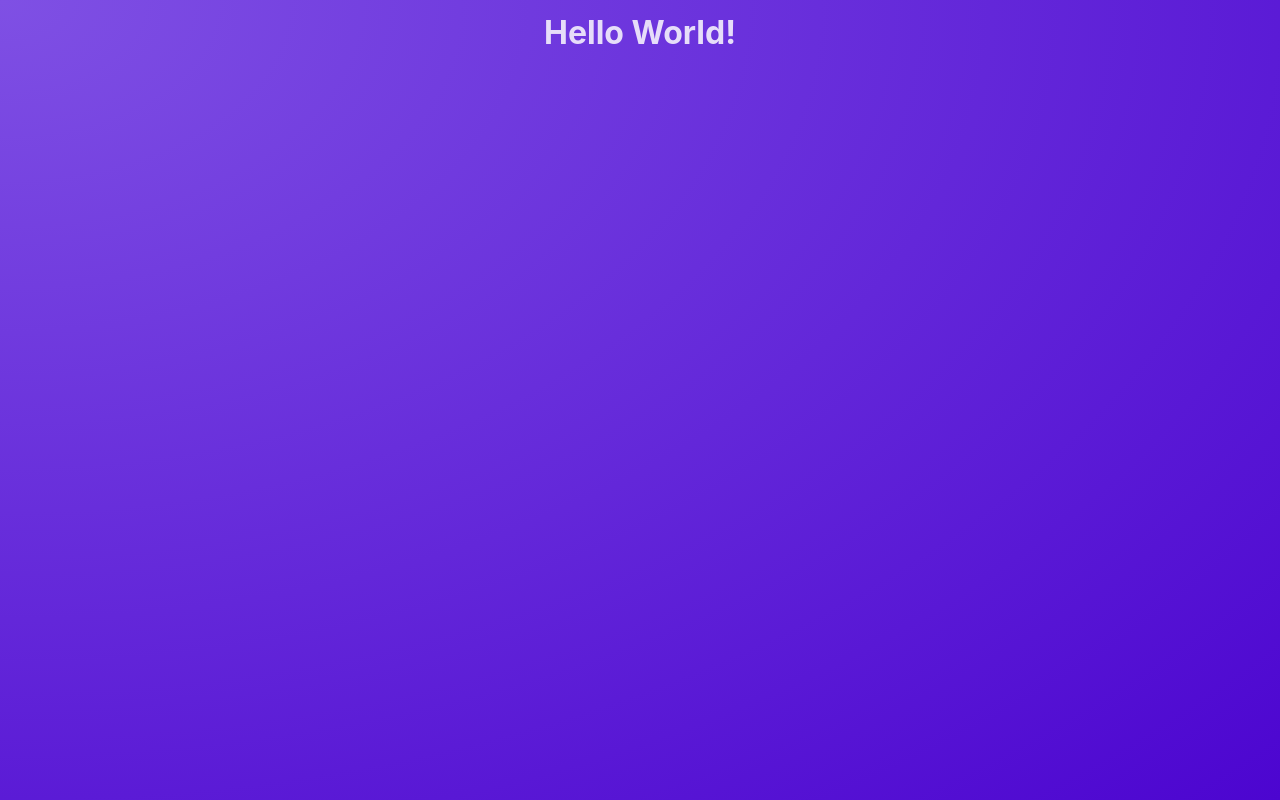
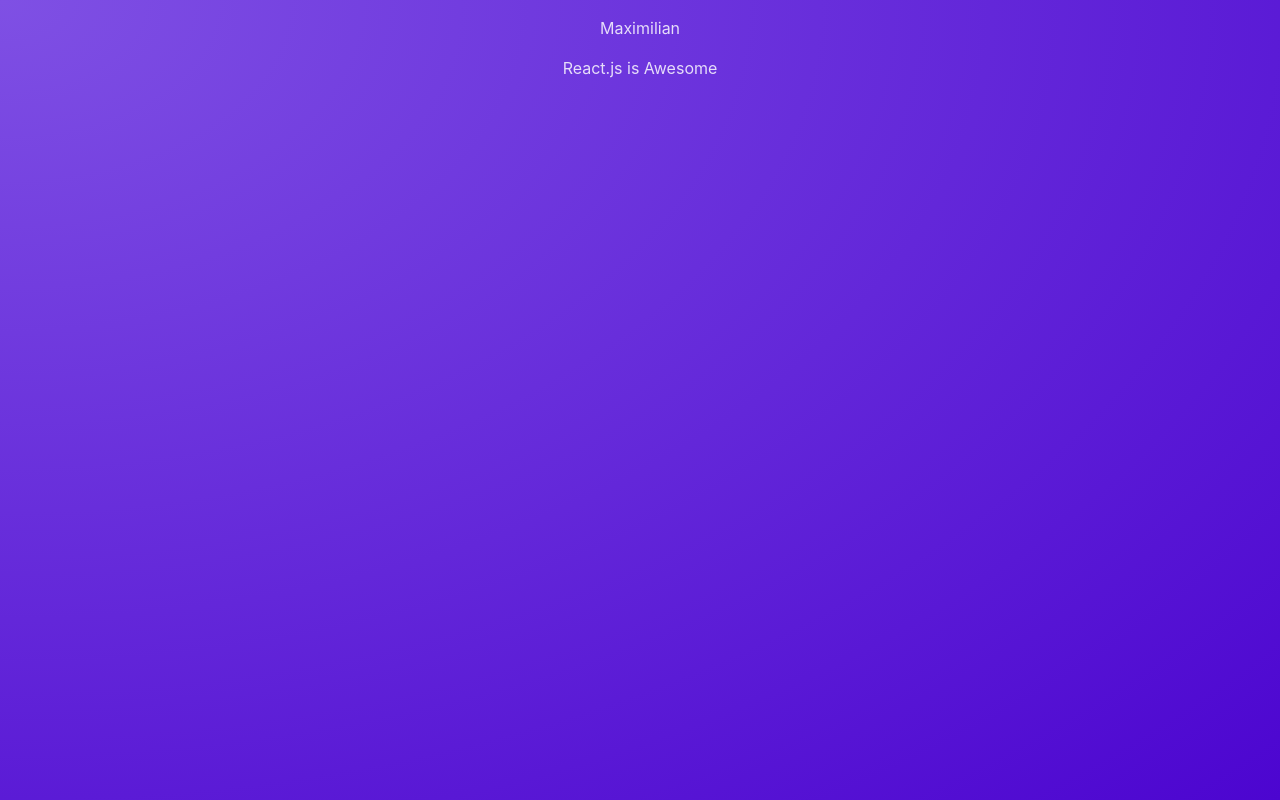
Before and after one commit to u-siop/next.js_clone_coding, a React (Vite) app: page / in a window 1280 px wide. Built offline with nearby package versions, Linux system fonts and the light colour scheme.

Commit message:
feat: add Post.jsx and edit App.jsx

```diff
--- a/src/App.jsx
+++ b/src/App.jsx
@@ -1,5 +1,7 @@
+import Post from './Component/Post'
+
 function App() {
-  return <h1>Hello World!</h1>;
+  return <Post />;
 }
 
 export default App;
--- /dev/null
+++ b/src/Component/Post.jsx
@@ -0,0 +1,10 @@
+function Post(){
+    return(
+        <div>
+            <p>Maximilian</p>
+            <p>React.js is Awesome</p>
+        </div>
+    );
+}
+
+export default Post;
```
